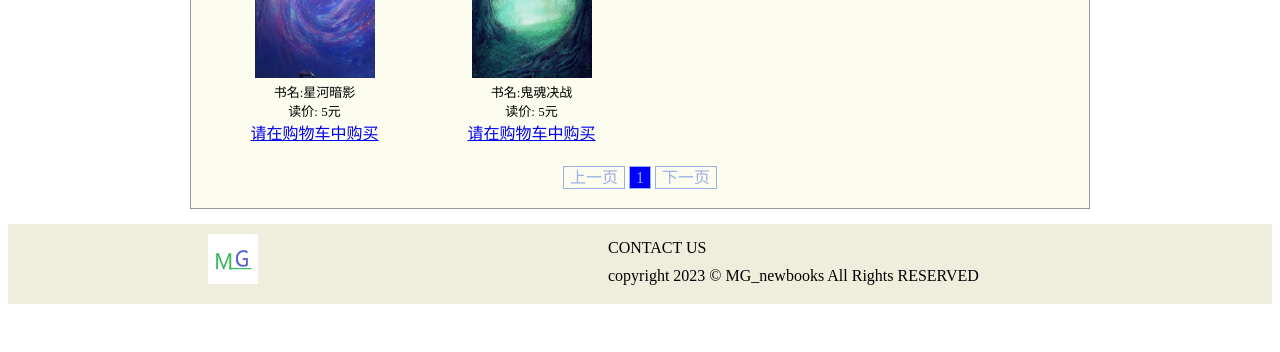
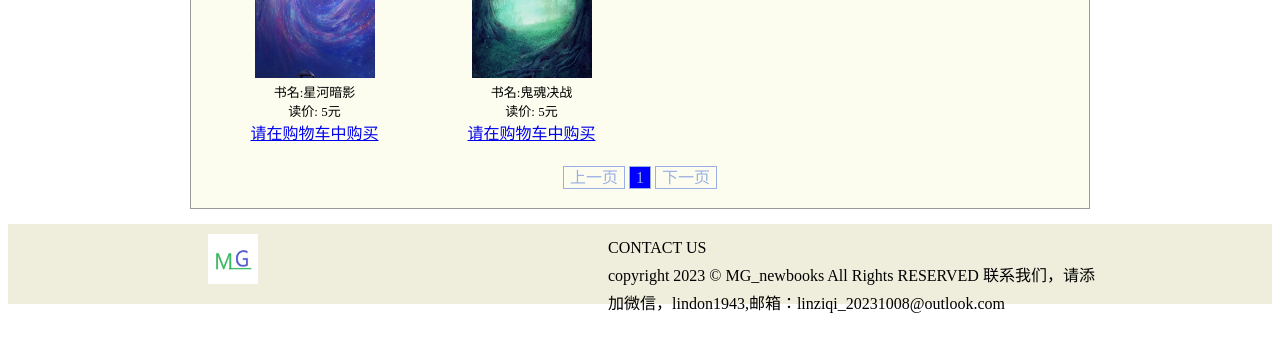
Before and after one commit to linziqi2023/MG, a plain HTML site: page MG_newbooks/MG_newbook.html in a window 1280 px wide. Shown: the part 358-710 px from the top of the page. Drawn offline with Linux system fonts and the light colour scheme.

Commit message:
Update MG_newbook.html

```diff
--- a/MG_newbooks/MG_newbook.html
+++ b/MG_newbooks/MG_newbook.html
@@ -98,7 +98,7 @@
 		<div id="bottom_right">
 			<span>CONTACT US</span> <br/>
 			<span>copyright 2023 &copy; MG_newbooks All Rights RESERVED</span>
-
+			<span>联系我们，请添加微信，lindon1943,邮箱：linziqi_20231008@outlook.com</span>
 		</div>
 	</div>
 
```
